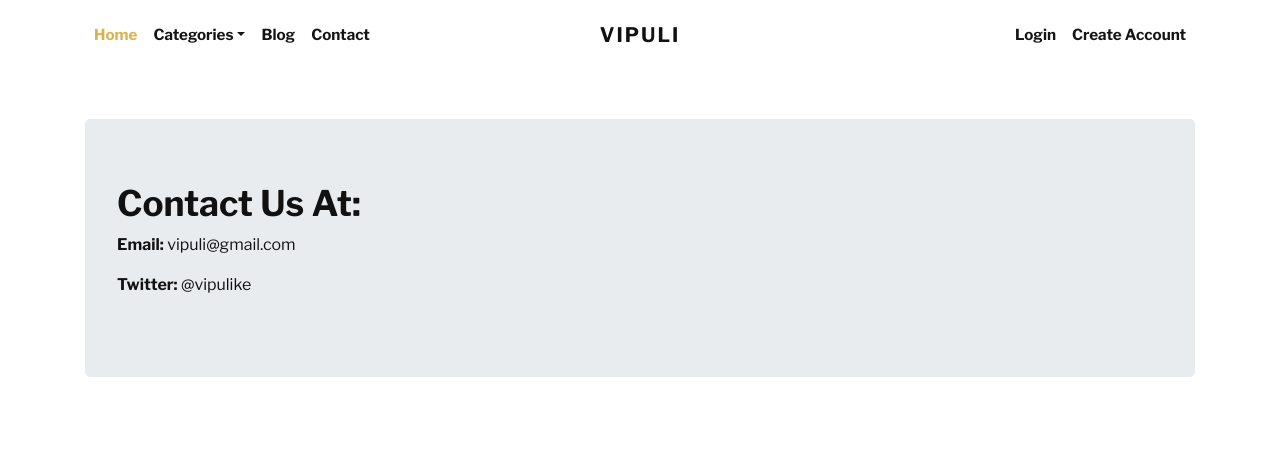
After one commit to Vivvianne/jewelry, a Django app: page /contact/ in a window 1280 px wide. The commit adds this page. Shown: the top 456 px of the page. Run offline with Django 4.2, Linux system fonts and the light colour scheme; some libraries are stand-ins or nearby versions; some web fonts are replaced.

Commit message:
added contact html

```diff
--- a/store/urls.py
+++ b/store/urls.py
@@ -9,6 +9,7 @@ app_name = 'store'
 
 urlpatterns = [
     path('', views.home, name="home"),
+    path('contact/', views.contact, name="contact"),
     # URL for Cart and Checkout
     path('add-to-cart/', views.add_to_cart, name="add-to-cart"),
     path('remove-cart/<int:cart_id>/', views.remove_cart, name="remove-cart"),
--- a/store/views.py
+++ b/store/views.py
@@ -20,6 +20,10 @@ def home(request):
         'products': products,
     }
     return render(request, 'store/index.html', context)
+
+
+def contact(request):
+    return render(request, 'store/contact.html')
 
 
 def detail(request, slug):
--- a/templates/navbar.html
+++ b/templates/navbar.html
@@ -25,7 +25,7 @@
                   <!-- Link--><a class="nav-link" href="{% url 'store:home' %}">Blog</a>
                 </li>
                 <li class="nav-item">
-                  <!-- Link--><a class="nav-link" href="{% url 'store:home' %}">Contact</a>
+                  <!-- Link--><a class="nav-link" href="{% url 'store:contact' %}">Contact</a>
                 </li>
               </ul>
               <ul class="navbar-nav ml-auto">
--- /dev/null
+++ b/templates/store/contact.html
@@ -0,0 +1,18 @@
+{% extends 'base.html' %}
+{% load static %}
+
+
+{% block content %}
+
+<div class="container py-5">
+    {% include 'partials/_messages.html' %}
+
+    <div class="jumbotron">
+      <h1>Contact Us At:</h1>
+      <p><strong>Email:</strong> vipuli@gmail.com</p>
+      <p><strong>Twitter:</strong> @vipulike</p>
+      <!-- <p><a class="btn btn-primary btn-large" href="{% url 'store:add-address' %}">Add Address »</a> <a class="btn btn-outline-primary btn-large" href="#">My Orders »</a></p> -->
+    </div>
+
+
+{% endblock content %}
```
Also changed, not shown: jewelryshop/templates/store/contact.html (added).
